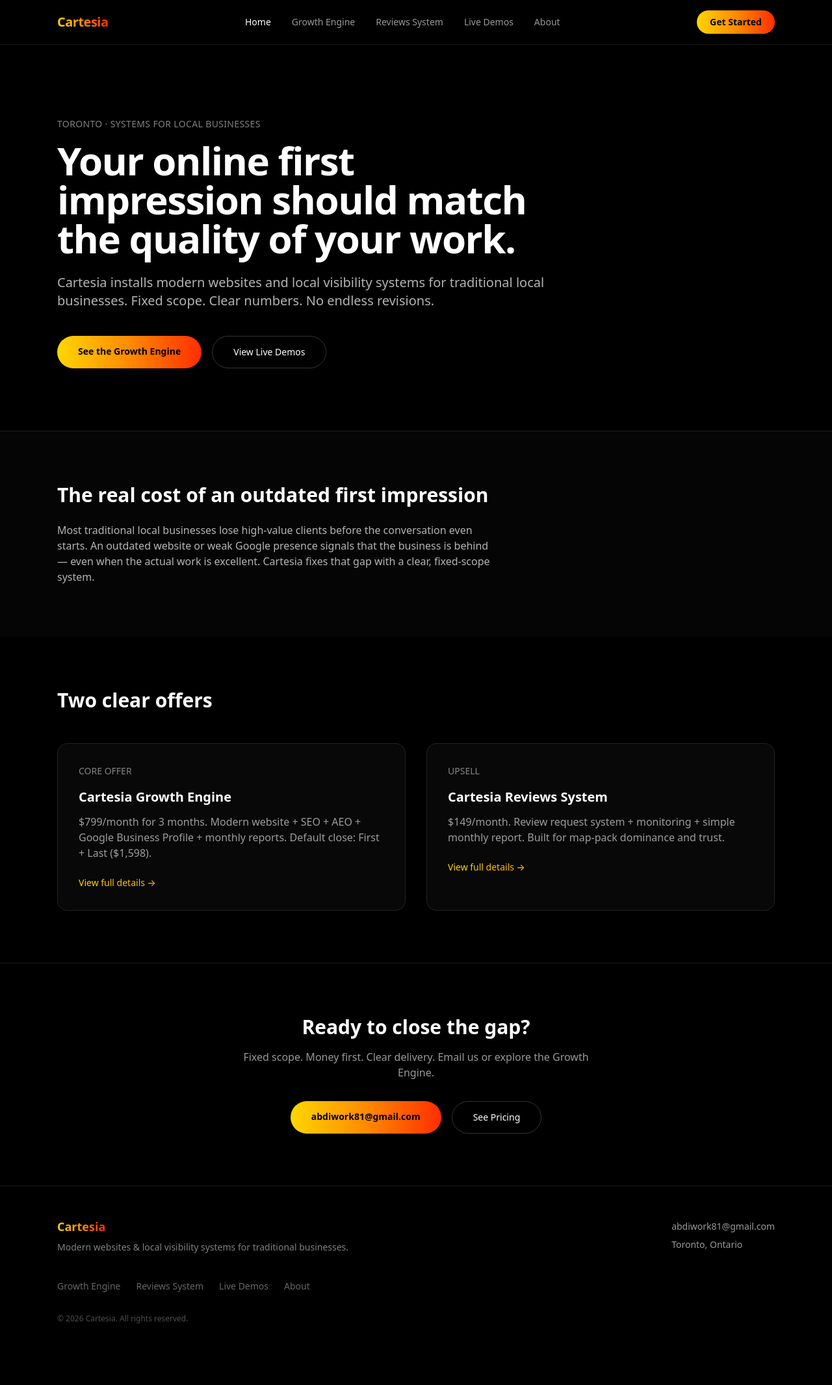
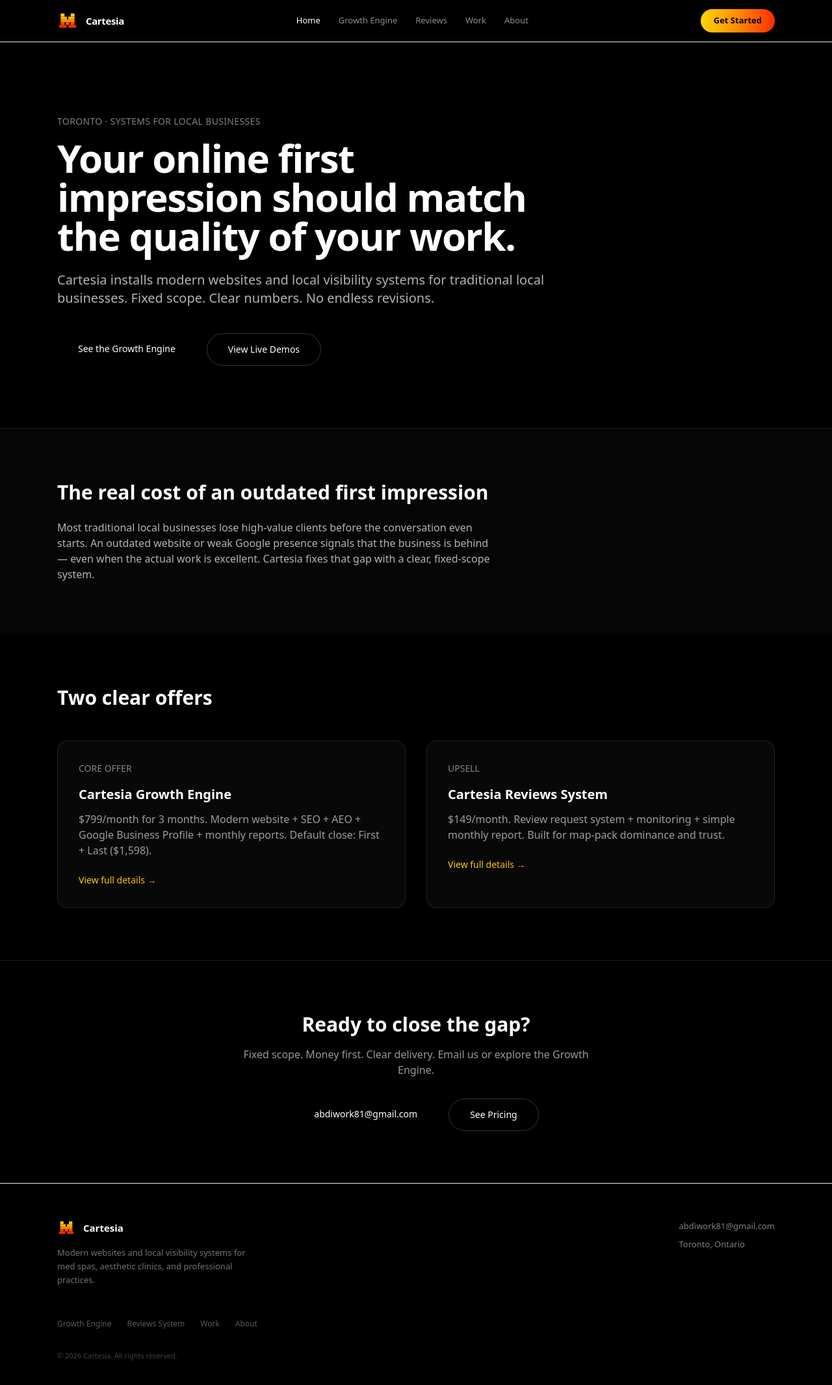
Before and after one commit to soccereditz111-lab/cartesia-website, a Next.js app: page / in a window 1280 px wide. Shown: the top 2132 px of the page at 65% size. Before the commit the page ends 2086 px from the top, so only its background shows below. Built offline with nearby package versions, Linux system fonts and the light colour scheme.

Commit message:
Professional redesign: real logo, Inter font, refined UI, medspa-only demos

```diff
--- a/app/globals.css
+++ b/app/globals.css
@@ -3,17 +3,16 @@
 @tailwind utilities;
 
 :root {
-  --background: #000000;
-  --foreground: #ffffff;
+  --font-inter: 'Inter', system-ui, sans-serif;
 }
 
 body {
-  color: var(--foreground);
-  background: var(--background);
-  font-family: system-ui, -apple-system, BlinkMacSystemFont, 'Segoe UI', Roboto, sans-serif;
+  font-family: var(--font-inter), system-ui, -apple-system, sans-serif;
+  background: #000;
+  color: #fff;
+  -webkit-font-smoothing: antialiased;
 }
 
-/* Simple gradient text */
 .gradient-text {
   background: linear-gradient(90deg, #FFD600 0%, #FF8A00 50%, #FF2D00 100%);
   -webkit-background-clip: text;
@@ -21,19 +20,36 @@
   background-clip: text;
 }
 
-/* Gradient button */
-.btn-gradient {
+.btn-primary {
   background: linear-gradient(90deg, #FFD600 0%, #FF8A00 50%, #FF2D00 100%);
   color: #000;
   font-weight: 600;
-  transition: opacity 0.2s;
+  transition: all 0.2s ease;
 }
 
-.btn-gradient:hover {
-  opacity: 0.9;
+.btn-primary:hover {
+  opacity: 0.92;
+  transform: translateY(-1px);
 }
 
-/* Subtle border accent */
-.border-accent {
-  border-image: linear-gradient(90deg, #FFD600, #FF8A00, #FF2D00) 1;
+.btn-secondary {
+  border: 1px solid rgba(255,255,255,0.2);
+  color: #fff;
+  font-weight: 500;
+  transition: all 0.2s ease;
 }
+
+.btn-secondary:hover {
+  border-color: rgba(255,255,255,0.45);
+  background: rgba(255,255,255,0.04);
+}
+
+.card {
+  background: rgba(255,255,255,0.03);
+  border: 1px solid rgba(255,255,255,0.08);
+  transition: border-color 0.2s ease;
+}
+
+.card:hover {
+  border-color: rgba(255,255,255,0.18);
+}
--- a/app/layout.tsx
+++ b/app/layout.tsx
@@ -1,11 +1,18 @@
 import type { Metadata } from 'next'
+import { Inter } from 'next/font/google'
 import './globals.css'
 import Header from '@/components/Header'
 import Footer from '@/components/Footer'
 
+const inter = Inter({
+  subsets: ['latin'],
+  display: 'swap',
+  variable: '--font-inter',
+})
+
 export const metadata: Metadata = {
-  title: 'Cartesia | Modern Websites & Local Visibility Systems',
-  description: 'Cartesia installs modern websites and local visibility systems for traditional local businesses. Fixed-scope. Clear numbers. Results that match the quality of your work.',
+  title: 'Cartesia | Modern Websites & Local Visibility for Clinics',
+  description: 'Cartesia builds modern websites and local visibility systems for med spas, aesthetic clinics, and professional practices. Fixed scope. Clear results.',
 }
 
 export default function RootLayout({
@@ -14,8 +21,8 @@
   children: React.ReactNode
 }) {
   return (
-    <html lang="en">
-      <body className="bg-black text-white antialiased">
+    <html lang="en" className={inter.variable}>
+      <body className="bg-black text-white antialiased font-sans">
         <Header />
         <main className="min-h-screen">{children}</main>
         <Footer />
--- a/components/Footer.tsx
+++ b/components/Footer.tsx
@@ -1,35 +1,37 @@
 import Link from 'next/link'
+import Logo from './Logo'
 
 export default function Footer() {
   return (
-    <footer className="border-t border-white/10 bg-black">
-      <div className="mx-auto max-w-6xl px-6 py-12">
-        <div className="flex flex-col items-start justify-between gap-8 md:flex-row md:items-center">
-          <div>
-            <div className="text-lg font-bold">
-              <span className="gradient-text">Cartesia</span>
+    <footer className="border-t border-white/8">
+      <div className="mx-auto max-w-6xl px-6 py-14">
+        <div className="flex flex-col gap-10 md:flex-row md:items-start md:justify-between">
+          <div className="max-w-xs">
+            <div className="flex items-center gap-3">
+              <Logo className="h-6 w-7" />
+              <span className="text-[15px] font-semibold">Cartesia</span>
             </div>
-            <p className="mt-2 text-sm text-white/50">
-              Modern websites & local visibility systems for traditional businesses.
+            <p className="mt-4 text-[13px] leading-relaxed text-white/45">
+              Modern websites and local visibility systems for med spas, aesthetic clinics, and professional practices.
             </p>
           </div>
 
-          <div className="flex flex-col gap-2 text-sm text-white/60">
-            <a href="mailto:abdiwork81@gmail.com" className="hover:text-white">
+          <div className="flex flex-col gap-2 text-[13px] text-white/50">
+            <a href="mailto:abdiwork81@gmail.com" className="hover:text-white transition-colors">
               abdiwork81@gmail.com
             </a>
             <span>Toronto, Ontario</span>
           </div>
         </div>
 
-        <div className="mt-10 flex flex-wrap gap-6 text-sm text-white/40">
-          <Link href="/growth-engine" className="hover:text-white">Growth Engine</Link>
-          <Link href="/reviews" className="hover:text-white">Reviews System</Link>
-          <Link href="/demos" className="hover:text-white">Live Demos</Link>
-          <Link href="/about" className="hover:text-white">About</Link>
+        <div className="mt-12 flex flex-wrap gap-6 text-[12px] text-white/35">
+          <Link href="/growth-engine" className="hover:text-white/70 transition-colors">Growth Engine</Link>
+          <Link href="/reviews" className="hover:text-white/70 transition-colors">Reviews System</Link>
+          <Link href="/demos" className="hover:text-white/70 transition-colors">Work</Link>
+          <Link href="/about" className="hover:text-white/70 transition-colors">About</Link>
         </div>
 
-        <div className="mt-8 text-xs text-white/30">
+        <div className="mt-8 text-[11px] text-white/25">
           © {new Date().getFullYear()} Cartesia. All rights reserved.
         </div>
       </div>
--- a/components/Header.tsx
+++ b/components/Header.tsx
@@ -2,12 +2,13 @@
 
 import Link from 'next/link'
 import { usePathname } from 'next/navigation'
+import Logo from './Logo'
 
 const nav = [
   { href: '/', label: 'Home' },
   { href: '/growth-engine', label: 'Growth Engine' },
-  { href: '/reviews', label: 'Reviews System' },
-  { href: '/demos', label: 'Live Demos' },
+  { href: '/reviews', label: 'Reviews' },
+  { href: '/demos', label: 'Work' },
   { href: '/about', label: 'About' },
 ]
 
@@ -15,21 +16,22 @@
   const pathname = usePathname()
 
   return (
-    <header className="sticky top-0 z-50 border-b border-white/10 bg-black/90 backdrop-blur">
-      <div className="mx-auto flex max-w-6xl items-center justify-between px-6 py-4">
-        <Link href="/" className="text-xl font-bold tracking-tight">
-          <span className="gradient-text">Cartesia</span>
+    <header className="sticky top-0 z-50 border-b border-white/8 bg-black/80 backdrop-blur-xl">
+      <div className="mx-auto flex h-16 max-w-6xl items-center justify-between px-6">
+        <Link href="/" className="flex items-center gap-3">
+          <Logo className="h-7 w-8" />
+          <span className="text-[15px] font-semibold tracking-tight">Cartesia</span>
         </Link>
 
-        <nav className="hidden items-center gap-8 md:flex">
+        <nav className="hidden items-center gap-7 md:flex">
           {nav.map((item) => (
             <Link
               key={item.href}
               href={item.href}
-              className={`text-sm transition-colors ${
+              className={`text-[13px] font-medium transition-colors ${
                 pathname === item.href
                   ? 'text-white'
-                  : 'text-white/60 hover:text-white'
+                  : 'text-white/55 hover:text-white'
               }`}
             >
               {item.label}
@@ -39,7 +41,7 @@
 
         <Link
           href="/growth-engine"
-          className="btn-gradient hidden rounded-full px-5 py-2 text-sm md:inline-block"
+          className="btn-primary hidden rounded-full px-5 py-2 text-[13px] md:inline-flex"
         >
           Get Started
         </Link>
--- /dev/null
+++ b/components/Logo.tsx
@@ -0,0 +1,26 @@
+export default function Logo({ className = "w-8 h-8" }: { className?: string }) {
+  return (
+    <svg
+      viewBox="0 0 120 100"
+      className={className}
+      fill="none"
+      xmlns="http://www.w3.org/2000/svg"
+    >
+      {/* Top yellow blocks */}
+      <rect x="20" y="8" width="22" height="18" fill="#FFD600" />
+      <rect x="78" y="8" width="22" height="18" fill="#FFD600" />
+      {/* Upper orange */}
+      <rect x="20" y="26" width="36" height="16" fill="#FFB300" />
+      <rect x="64" y="26" width="36" height="16" fill="#FFB300" />
+      {/* Middle orange bar */}
+      <rect x="20" y="42" width="80" height="16" fill="#FF8A00" />
+      {/* Lower red */}
+      <rect x="20" y="58" width="22" height="16" fill="#FF4D00" />
+      <rect x="49" y="58" width="22" height="16" fill="#FF4D00" />
+      <rect x="78" y="58" width="22" height="16" fill="#FF4D00" />
+      {/* Bottom red base */}
+      <rect x="12" y="74" width="42" height="16" fill="#FF2D00" />
+      <rect x="66" y="74" width="42" height="16" fill="#FF2D00" />
+    </svg>
+  )
+}
```
